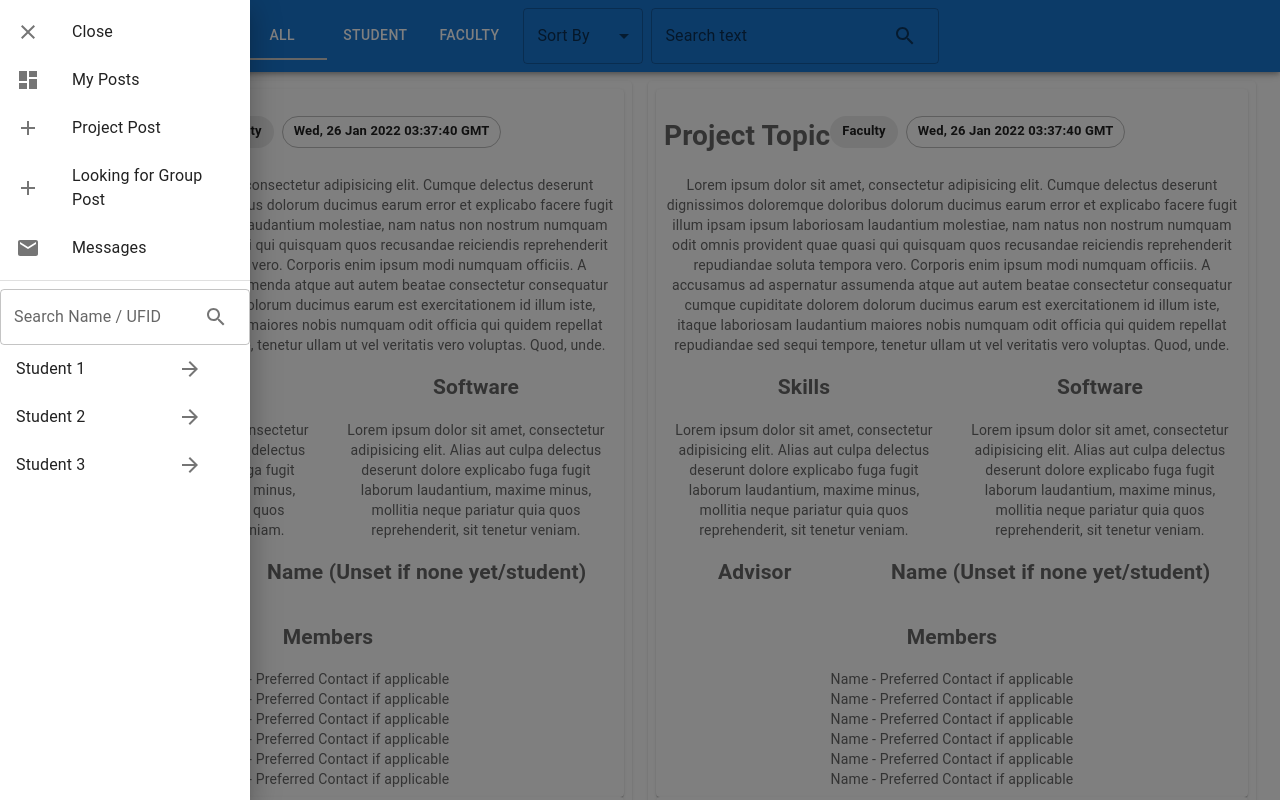
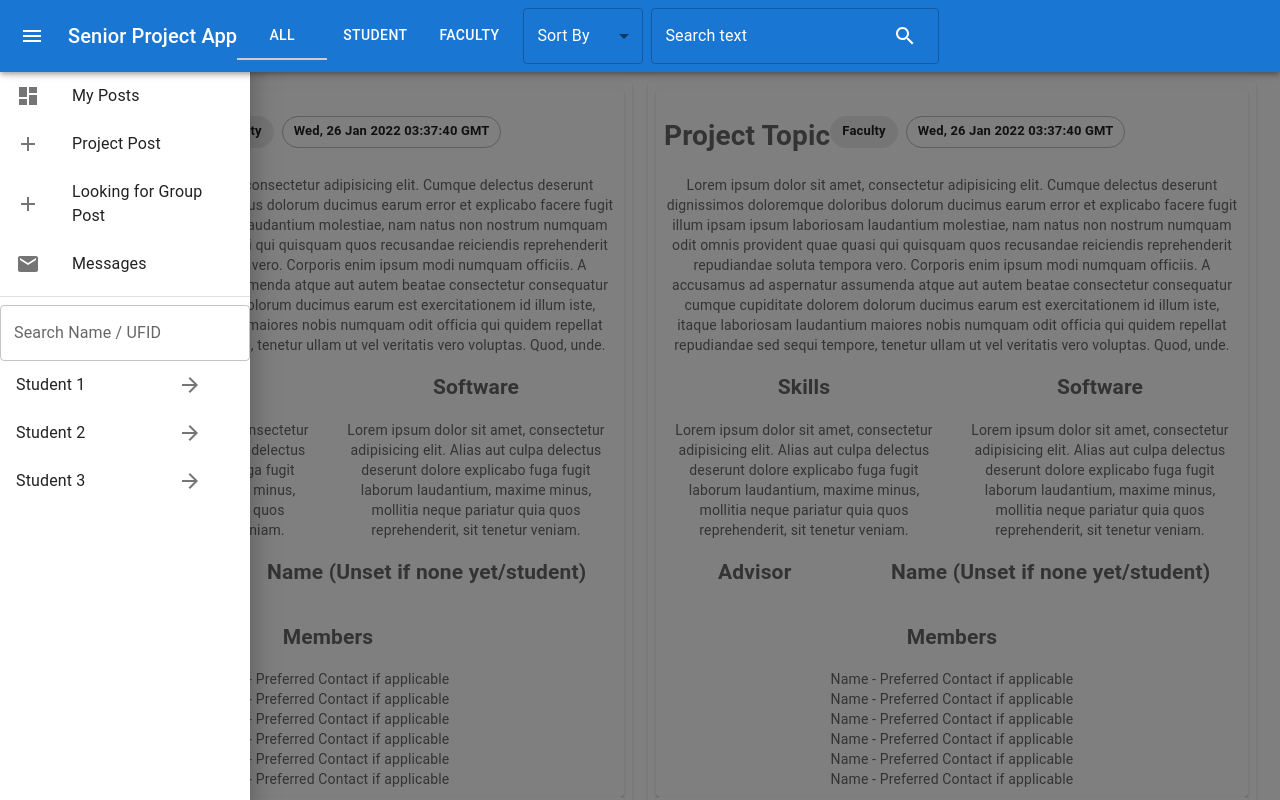
Before and after one commit to MenkeTechnologies/CIS4914ProjectDatabaseUI, a React (Create React App) app: page / in a window 1280 px wide. Both pictures are taken after a click on the button 32 px from the left and 36 px from the top of the page. Shown: the top 800 px of the page. Built offline with nearby package versions, Linux system fonts and the light colour scheme.

Commit message:
changed drawer and some colors

```diff
--- a/src/components/App.js
+++ b/src/components/App.js
@@ -22,10 +22,11 @@ import FormControl from '@mui/material/FormControl';
 import Select from '@mui/material/Select';
 import { Add, ArrowForward, Close, Dashboard, Mail } from "@mui/icons-material";
 import Grid from '@mui/material/Grid';
-import { FACULTY, LEFT, OFFERING, POST_TYPE, STUDENT, TITLE } from "../util/Consts";
+import { FACULTY, LEFT, OFFERING, POST_TYPE, STUDENT, TITLE, WHITE } from "../util/Consts";
 import { posts } from "../mock/MockData";
 import ProjectPost from "./ProjectPost";
 import SeekingPost from "./SeekingPost";
+
 
 const App = props => {
   const [state, setState] = React.useState({
@@ -69,10 +70,7 @@ const App = props => {
       role="presentation"
     >
       <List>
-        <ListItem button key={'Close'} onClick={toggleDrawer(anchor, false)}>
-          <ListItemIcon> <Close/> </ListItemIcon>
-          <ListItemText primary={'Close'}/>
-        </ListItem>
+
         <ListItem button key={'My Posts'}>
 
           <ListItemIcon> <Dashboard/> </ListItemIcon>
@@ -122,15 +120,15 @@ const App = props => {
 
   const SearchButton = () => (
     <IconButton>
-      <SearchIcon/>
+      <SearchIcon sx={{ color: WHITE}}/>
     </IconButton>
   )
 
   return (
     <div className="App">
-      <AppBar position="fixed">
+      <AppBar position="fixed" sx={{ zIndex: (theme) => theme.zIndex.drawer + 1 }}>
         <Toolbar variant="dense">
-          <IconButton edge="start" color="inherit" aria-label="menu" sx={{mr: 2}} onClick={toggleDrawer(LEFT, true)}>
+          <IconButton edge="start" color="inherit" aria-label="menu" sx={{mr: 2}} onClick={toggleDrawer(LEFT, !state[LEFT])}>
             <MenuIcon/>
           </IconButton>
           <Typography variant="h6" color="inherit" component="div">
@@ -152,25 +150,24 @@ const App = props => {
           </Tabs>
 
           <FormControl sx={{m: 1, minWidth: 120}}>
-            <InputLabel id="demo-simple-select-helper-label">Sort By</InputLabel>
+            <InputLabel sx={{color: WHITE }} id="demo-simple-select-helper-label" >Sort By</InputLabel>
             <Select
               labelId="demo-simple-select-helper-label"
               id="demo-simple-select-helper"
               value={age}
               label="Age"
-              onChange={handleChange}
+              // onChange={handleChange}
             >
-              <MenuItem value="">
-                <em>None</em>
-              </MenuItem>
-              <MenuItem value={10}>Ten</MenuItem>
-              <MenuItem value={20}>Twenty</MenuItem>
-              <MenuItem value={30}>Thirty</MenuItem>
+
+              <MenuItem value={"Date_Posted"}>Date Posted</MenuItem>
+              <MenuItem value={"Availability"}>Availability</MenuItem>
+              <MenuItem value={"Advisor_ready"}>Advisor Ready</MenuItem>
+              <MenuItem value={"Project_Looking"}>Project vs. Looking</MenuItem>
             </Select>
           </FormControl>
 
-          <TextField id="outlined-basic" label="Search text" variant="outlined"
-                     InputProps={{endAdornment: <SearchButton/>}}
+          <TextField sx={{label: { color: WHITE}, input: {color:WHITE}}} id="outlined-basic" label="Search text" variant="outlined"
+                     InputProps={{ endAdornment: <SearchButton />}}
           />
         </Toolbar>
       </AppBar>
@@ -207,11 +204,12 @@ const App = props => {
         </TabPanel>
       </Box>
 
-      <Drawer
+      <Drawer variant="temporary"
         anchor={LEFT}
         open={state[LEFT]}
         onClose={toggleDrawer(LEFT, false)}
       >
+        <Toolbar />
         {list(LEFT)}
       </Drawer>
     </div>
--- a/src/util/Consts.js
+++ b/src/util/Consts.js
@@ -5,3 +5,4 @@ export const OFFERING = 'offering';
 export const POST_TYPE = "postType"
 export const STUDENT = 'Student';
 export const FACULTY = 'Faculty';
+export const WHITE = "#fff";
```
